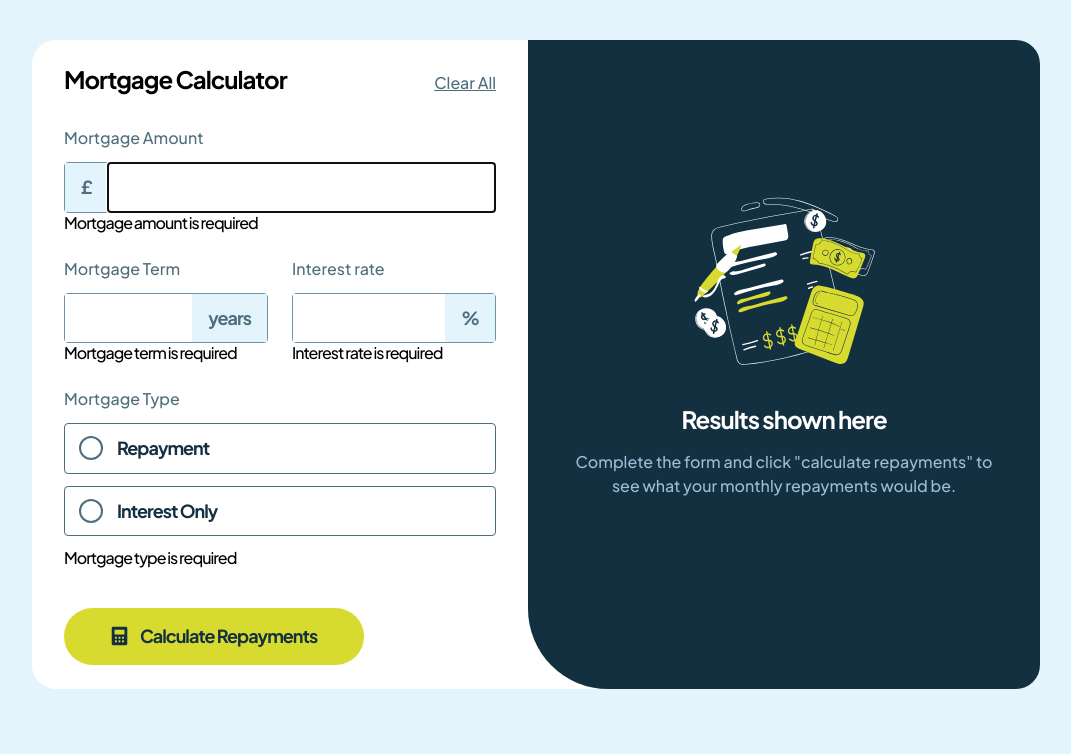
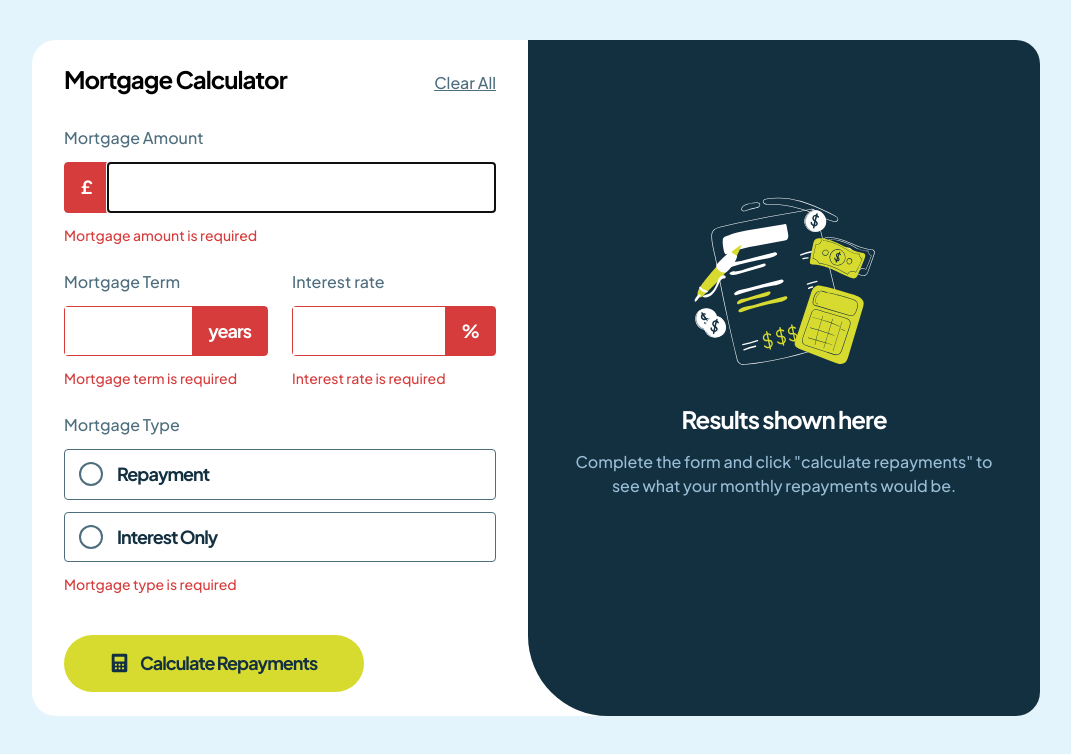
Before and after one commit to ErazorWhite/mortgage-repayment-calculator, a React (Vite) app: page / in a window 1280 px wide. Both pictures are taken after typing "Sample", "Sample", "Sample" into the empty fields and a click on the button "Calculate Repayments". Shown: the top 754 px of the page, without its empty margins (104-1175 px from the left). Built offline with nearby package versions, Linux system fonts and the light colour scheme.

Commit message:
validation styles implemented, input value issue fixed

```diff
--- /dev/null
+++ b/src/components/ValidateError/ValidateError.styled.ts
@@ -0,0 +1,8 @@
+import styled from "styled-components";
+import {typography} from "../../global/theme";
+
+export const ValidateErrorStyled = styled.p`
+    color: var(--color-error);
+    ${typography.preset5};
+    margin: 12px 0 0 0;
+`
--- a/src/components/form/CalculatorForm/CalculatorForm.tsx
+++ b/src/components/form/CalculatorForm/CalculatorForm.tsx
@@ -31,7 +31,7 @@ export const CalculatorForm = () => {
     const handleClear = () => {
         setMonthlyRepayment(null);
         setTotalRepayment(null);
-        reset()
+        reset();
     };
 
     const onError: SubmitErrorHandler<MortgageData> = (data) => console.log(data);
--- a/src/components/form/RadioGroup/RadioGroup.tsx
+++ b/src/components/form/RadioGroup/RadioGroup.tsx
@@ -1,5 +1,6 @@
 import {RadioGroupProps} from "../../../global/types.ts";
 import {Li, RadioInput, RadioLabel, RadioLegend, StyledRadio} from "./RadioGroup.styles";
+import {ValidateErrorStyled} from "../../ValidateError/ValidateError.styled";
 
 export const RadioGroup = ({label, name, options, register, error}: RadioGroupProps) => {
 
@@ -21,7 +22,7 @@ export const RadioGroup = ({label, name, options, register, error}: RadioGroupPr
                     </Li>
                 ))}
             </ul>
-            {error && <p>{error.message}</p>}
+            {error && <ValidateErrorStyled>{error.message}</ValidateErrorStyled>}
 
         </StyledRadio>
     )
--- a/src/components/form/TextInput/TextInput.styled.ts
+++ b/src/components/form/TextInput/TextInput.styled.ts
@@ -14,6 +14,21 @@ export const InputBox = styled.div<InputBoxProps>`
     display: flex;
     border: 1px solid var(--color-state-500);
     border-radius: 4px;
+
+    &[data-touched],
+    &[data-touched]::before,
+    &[data-touched]::after {
+        border-color: var(--color-lime);
+        background-color: var(--color-lime);
+    }
+
+    &[data-error],
+    &[data-error]::before,
+    &[data-error]::after {
+        border-color: var(--color-error);
+        background-color: var(--color-error);
+        color: var(--color-white);
+    }
 
     &[data-prefix]::before {
         content: attr(data-prefix);
--- a/src/components/form/TextInput/TextInput.tsx
+++ b/src/components/form/TextInput/TextInput.tsx
@@ -2,16 +2,18 @@ import {InputBox, StyledInput, TextLabel} from "./TextInput.styled";
 import {NumericFormat} from "react-number-format";
 import {Controller} from "react-hook-form";
 import {InputProps} from "../../../global/types";
+import {ValidateErrorStyled} from "../../ValidateError/ValidateError.styled";
 
 export const TextInput = ({name, label, control, prefix, suffix}: InputProps) =>
     (
         <Controller
             name={name}
             control={control}
-            render={({field: {onChange, value, ref}, fieldState: {error}}) => (
+            render={({field: {onChange, onBlur, value, ref}, fieldState: {error, isTouched}}) => (
                 <>
                     <TextLabel htmlFor={name}>{label}</TextLabel>
-                    <InputBox data-prefix={prefix} data-suffix={suffix} >
+                    <InputBox data-prefix={prefix} data-suffix={suffix} data-error={error}
+                              data-touched={isTouched && !error ? true : undefined}>
 
                         <NumericFormat
                             getInputRef={ref}
@@ -20,17 +22,18 @@ export const TextInput = ({name, label, control, prefix, suffix}: InputProps) =>
                             thousandSeparator=','
                             allowNegative={false}
                             decimalScale={2}
-                            value={value}
+                            value={value ?? ''}
+                            onBlur={onBlur}
                             onValueChange={(values) => {
                                 onChange(values.floatValue ?? values.value);
                             }}
                         />
 
                     </InputBox>
-                    {error && <p>{error.message}
-                    </p>
+                    {error && <ValidateErrorStyled>{error.message}
+                    </ValidateErrorStyled>
                     }
                 </>
-            )}
-        />
+
+            )}/>
     )
```
